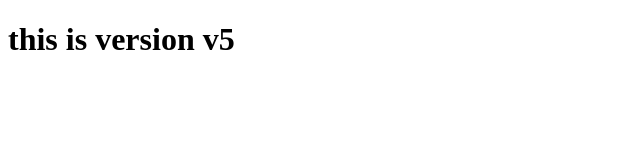
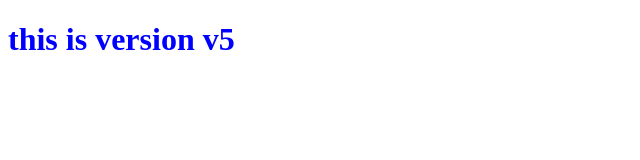
Before and after one commit to Meenuj04/myrepo, a plain HTML site: page index.html in a window 1280 px wide. Shown: the whole page, without its empty margins (0-640 px from the left). Drawn offline with Linux system fonts and the light colour scheme.

Commit message:
added styles.css and  modified index.html

```diff
--- a/index.html
+++ b/index.html
@@ -4,9 +4,7 @@
     <meta charset="UTF-8">
     <meta name="viewport" content="width=device-width, initial-scale=1.0">
     <title>Document</title>
+    <link rel="stylesheet" href="styles.css">
 </head>
 <body>
   <h1> this is version v5</h1>
-
-            </body>
-            </html>
```
Also changed, not shown: styles.css (line endings or trailing spaces).
